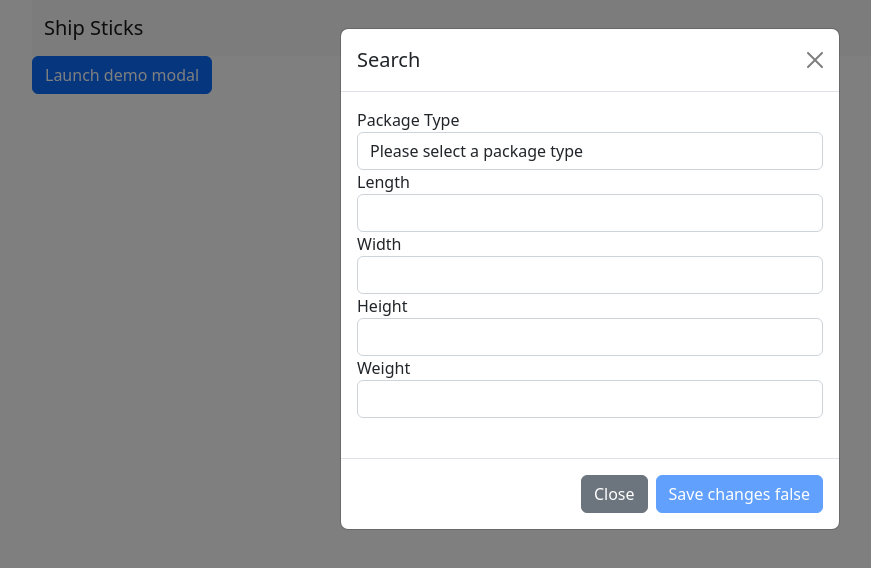
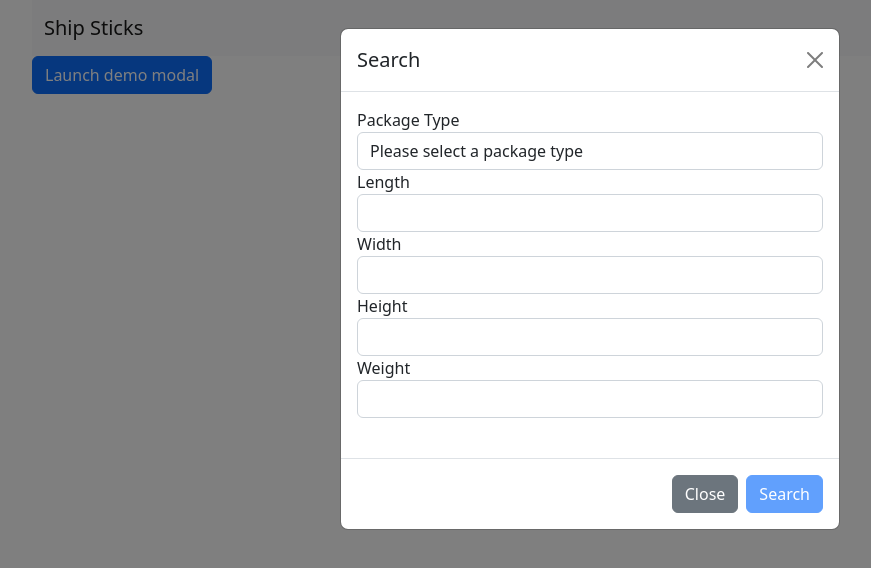
Before and after one commit to bw7432/ship_sticks_angular, an Angular app: page / in a window 1280 px wide. Both pictures are taken after a click on the button "Launch demo modal". Shown: the top 568 px of the page, without its empty margins (50-921 px from the left). Built offline with nearby package versions, Linux system fonts and the light colour scheme.

Commit message:
update to use lastValueFrom

```diff
--- a/src/app/app.component.html
+++ b/src/app/app.component.html
@@ -78,7 +78,7 @@
       </div>
       <div class="modal-footer">
         <button id="close_modal" type="button" class="btn btn-secondary" data-bs-dismiss="modal">Close</button>
-        <button type="button" (click)="getProducts()" class="btn btn-primary" [disabled]="!checkoutForm.valid">Save changes {{checkoutForm.valid}}</button>
+        <button type="button" (click)="getProducts()" class="btn btn-primary" [disabled]="!checkoutForm.valid">Search</button>
       </div>
     </div>
   </div>
--- a/src/app/app.component.ts
+++ b/src/app/app.component.ts
@@ -1,6 +1,6 @@
 import { Component, OnInit } from '@angular/core';
 import { ApiService } from 'src/app/services/api.service';
-import { Observable } from 'rxjs';
+import { Observable, lastValueFrom } from 'rxjs';
 import { FormBuilder, ReactiveFormsModule, Validators } from '@angular/forms';
 
 @Component({
@@ -40,7 +40,8 @@ export class AppComponent implements OnInit{
     var width = this.checkoutForm.get('width')!.value;
     var height = this.checkoutForm.get('height')!.value;
     var weight = this.checkoutForm.get('weight')!.value;
-    var data = await this.apiService.get(`/api/v1/products?type_of=${type_of}&length=${length}&width=${width}&height=${height}&weight=${weight}`).toPromise()
+    var data$ = this.apiService.get(`/api/v1/products?type_of=${type_of}&length=${length}&width=${width}&height=${height}&weight=${weight}`)
+    var data = await lastValueFrom(data$);
     this.products = data;
     console.log(this.products['data'])
     if (this.products['data'].length > 0) {
```
